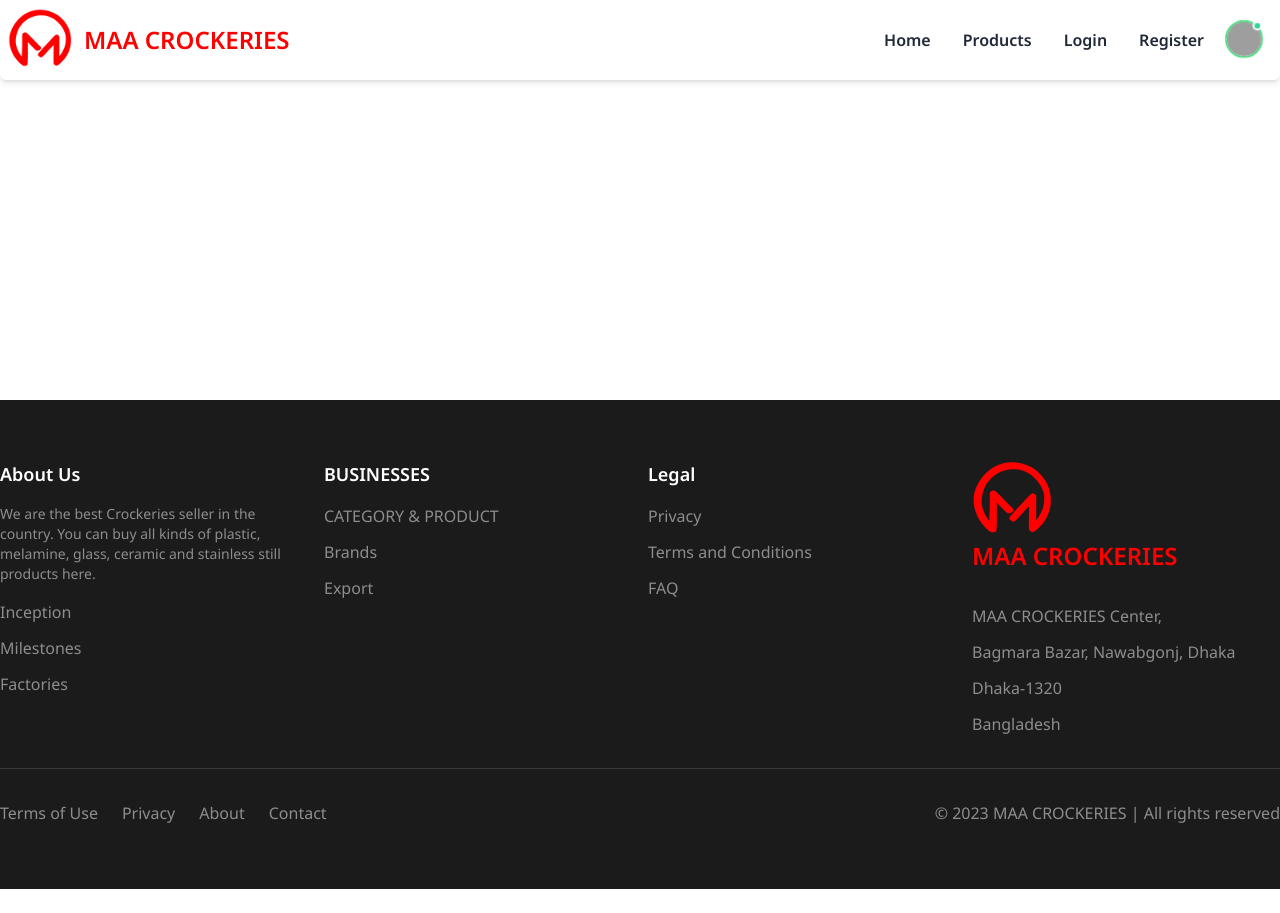
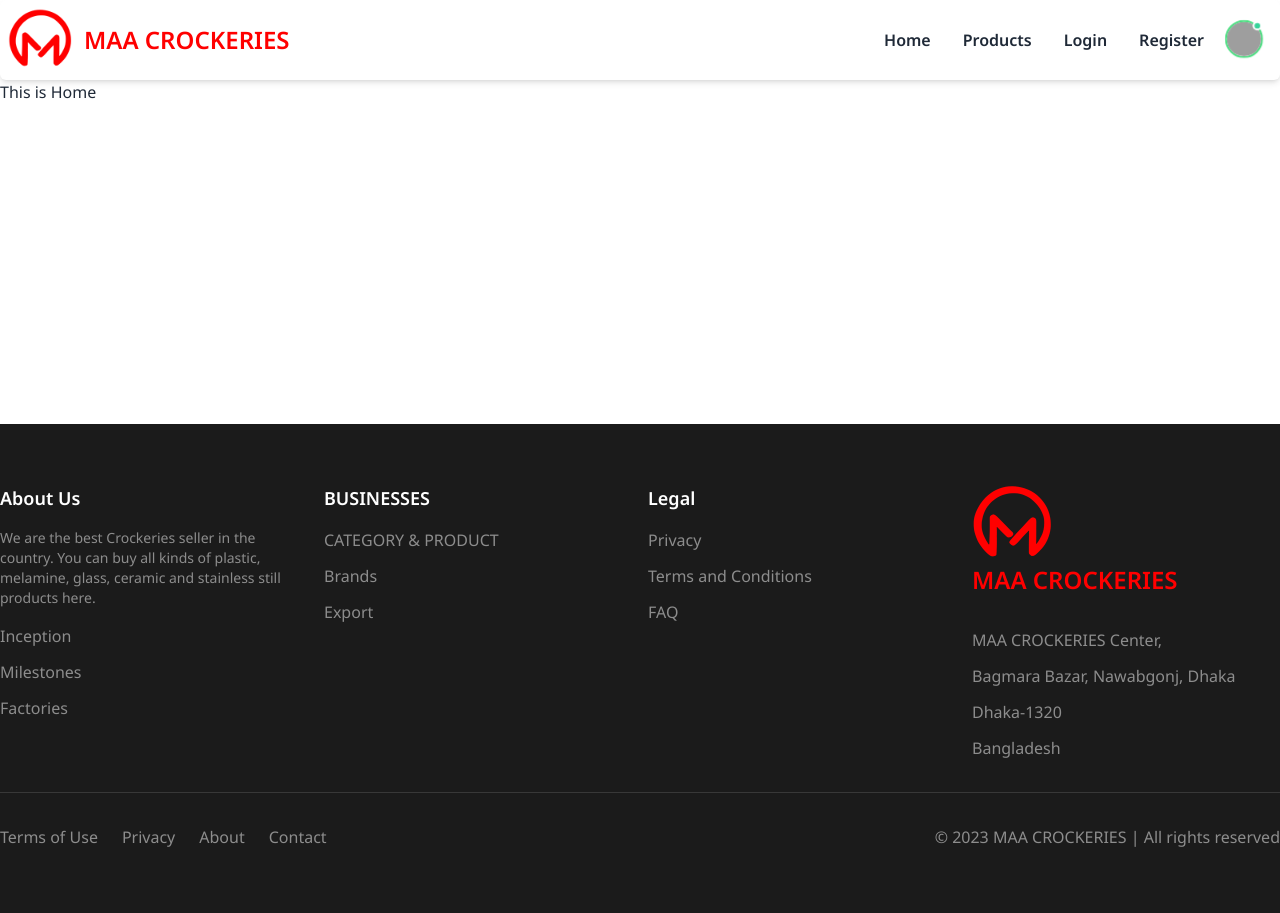
Before and after one commit to developer-shourav/MAA-CROCKERIES, a React (Vite) app: page / in a window 1280 px wide. Before the commit the page ends 889 px from the top, so only its background shows below. Built offline with nearby package versions, Linux system fonts and the light colour scheme; grey boxes are pictures that could not be loaded.

Commit message:
home component added and all router setup complete

```diff
--- /dev/null
+++ b/src/pages/Home/Home.jsx
@@ -0,0 +1,11 @@
+import React from 'react';
+
+const Home = () => {
+    return (
+        <div>
+            <h2>This is Home </h2>
+        </div>
+    );
+};
+
+export default Home;
```
Also changed, not shown: src/router/Router.jsx (+30 -0 lines).
